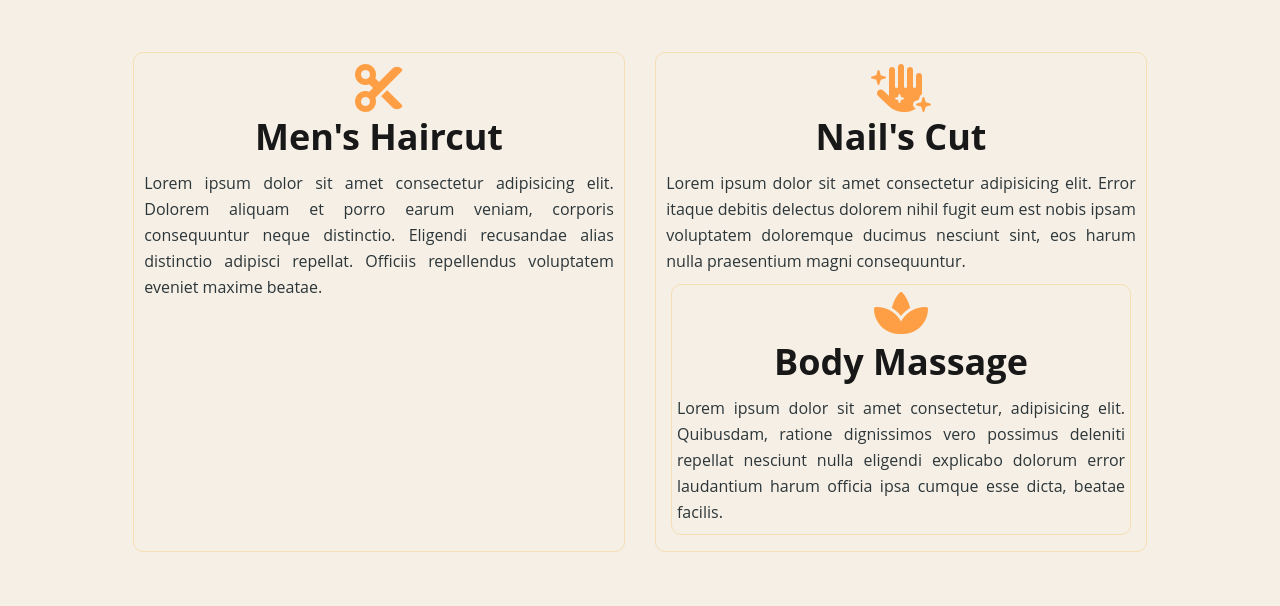
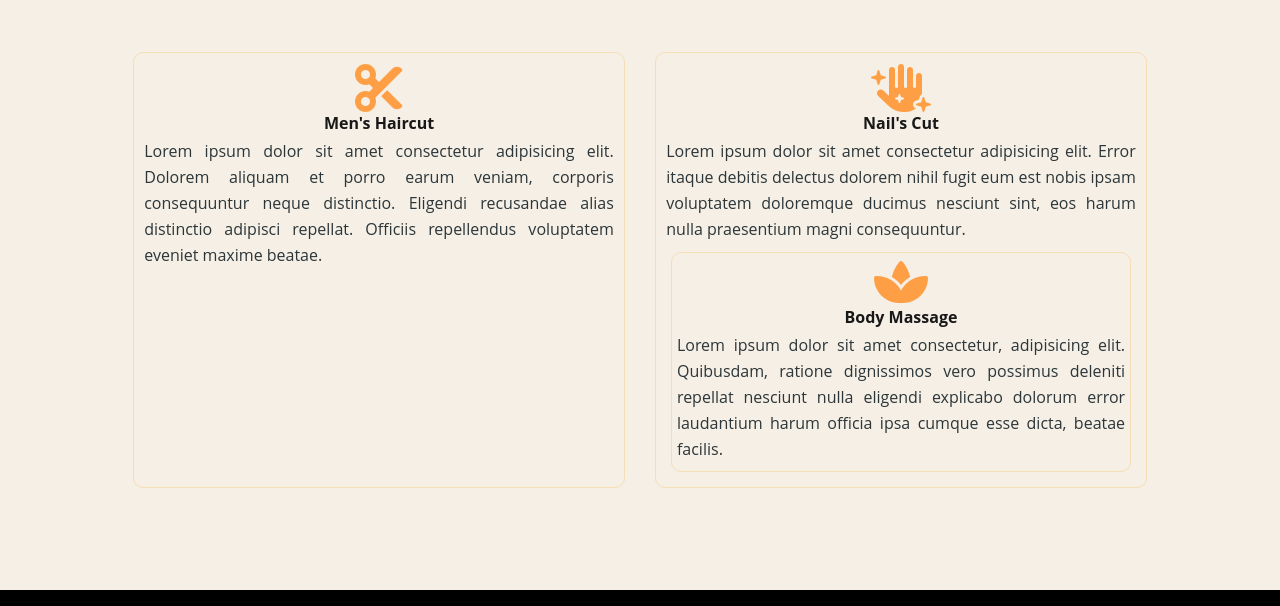
Before and after one commit to Prkrlnsngn/appdev-ml4, a plain HTML site: page index.html in a window 1280 px wide. Shown: the part 913-1519 px from the top of the page. Drawn offline with Linux system fonts and the light colour scheme.

Commit message:
Update index.html v4

```diff
--- a/index.html
+++ b/index.html
@@ -48,25 +48,25 @@
 
         </section>
         <div class="container">
-            <h3>Our Services</h2>
+            <h3>Our Services</h3>
             <section class="main-section2">
                 <article class="main-section2--content">
                     <i class="fa-solid fa-scissors fa-3x"></i>
-                    <h2>Men's Haircut</h2>
+                    <h4>Men's Haircut</h4>
                     <p>Lorem ipsum dolor sit amet consectetur adipisicing elit. Dolorem aliquam et porro earum veniam,
                         corporis consequuntur neque distinctio. Eligendi recusandae alias distinctio adipisci repellat.
                         Officiis repellendus voluptatem eveniet maxime beatae.</p>
                 </article>
                 <article class="main-section2--content">
                     <i class="fa-solid fa-hand-sparkles fa-3x"></i>
-                    <h2>Nail's Cut</h2>
+                    <h4>Nail's Cut</h4>
                     <p>Lorem ipsum dolor sit amet consectetur adipisicing elit. Error itaque debitis delectus dolorem
                         nihil fugit eum est nobis ipsam voluptatem doloremque ducimus nesciunt sint, eos harum nulla
                         praesentium magni consequuntur.</p>
 
                 <article class="main-section2--content">
                     <i class="fa-solid fa-spa fa-3x"></i>
-                    <h2>Body Massage</h2>
+                    <h4>Body Massage</h4>
                     <p>Lorem ipsum dolor sit amet consectetur, adipisicing elit. Quibusdam, ratione dignissimos vero
                         possimus deleniti repellat nesciunt nulla eligendi explicabo dolorum error laudantium harum
                         officia ipsa cumque esse dicta, beatae facilis.</p>
```
